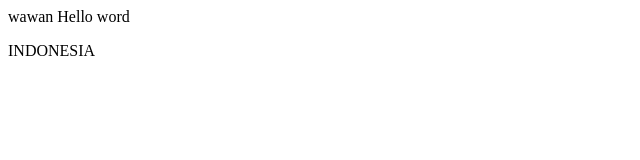
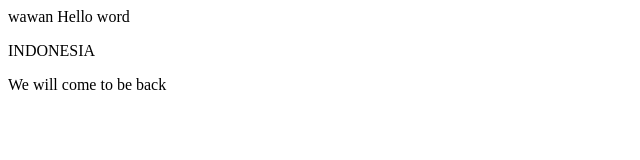
Before and after one commit to IchwanSetyawan/HTML, a plain HTML site: page index.html in a window 1280 px wide. Shown: the whole page, without its empty margins (0-640 px from the left). Drawn offline with Linux system fonts and the light colour scheme.

Commit message:
menambah pargraf baru

```diff
--- a/index.html
+++ b/index.html
@@ -6,5 +6,7 @@
       Hello word
       <p>INDONESIA
       </P>
+      <p>We will come to be back
+      </p>
     </body>
 </html>
```
